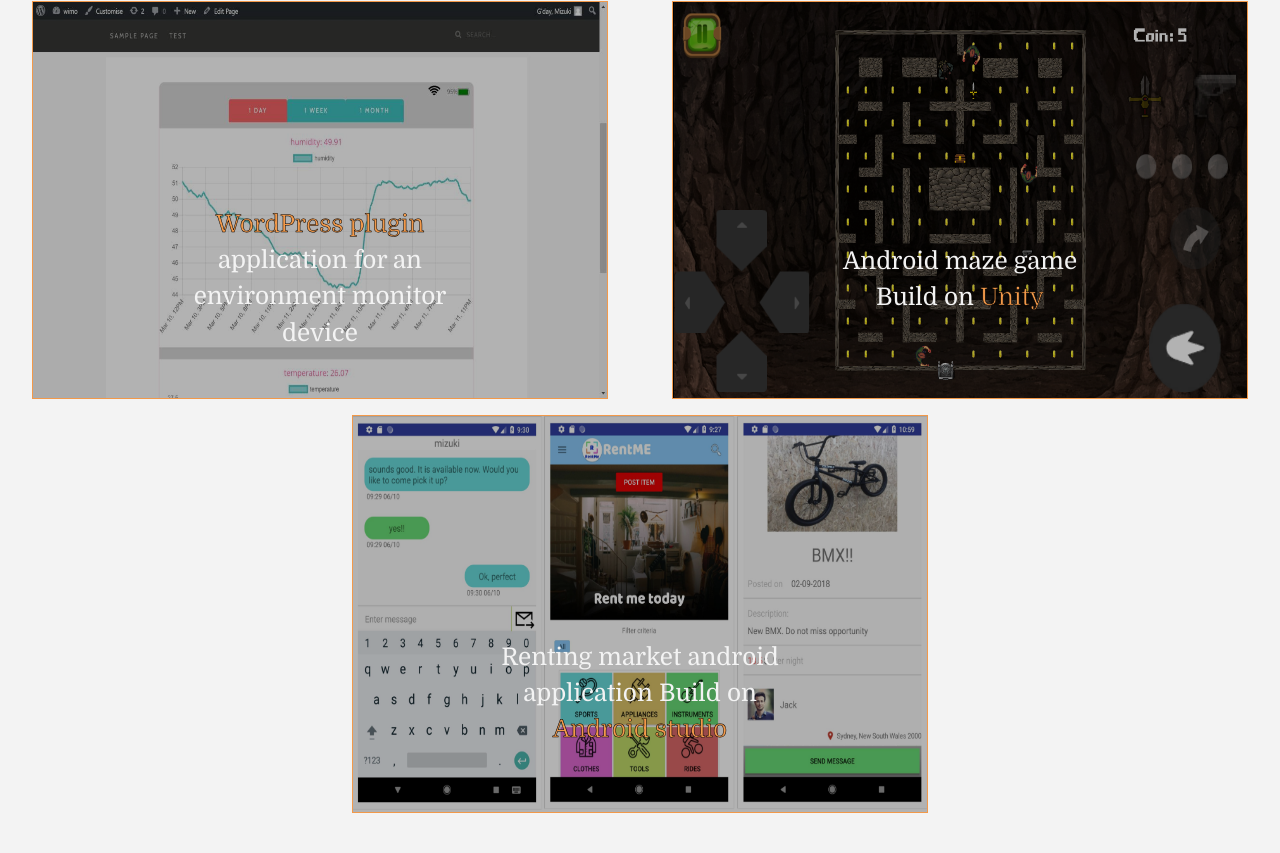
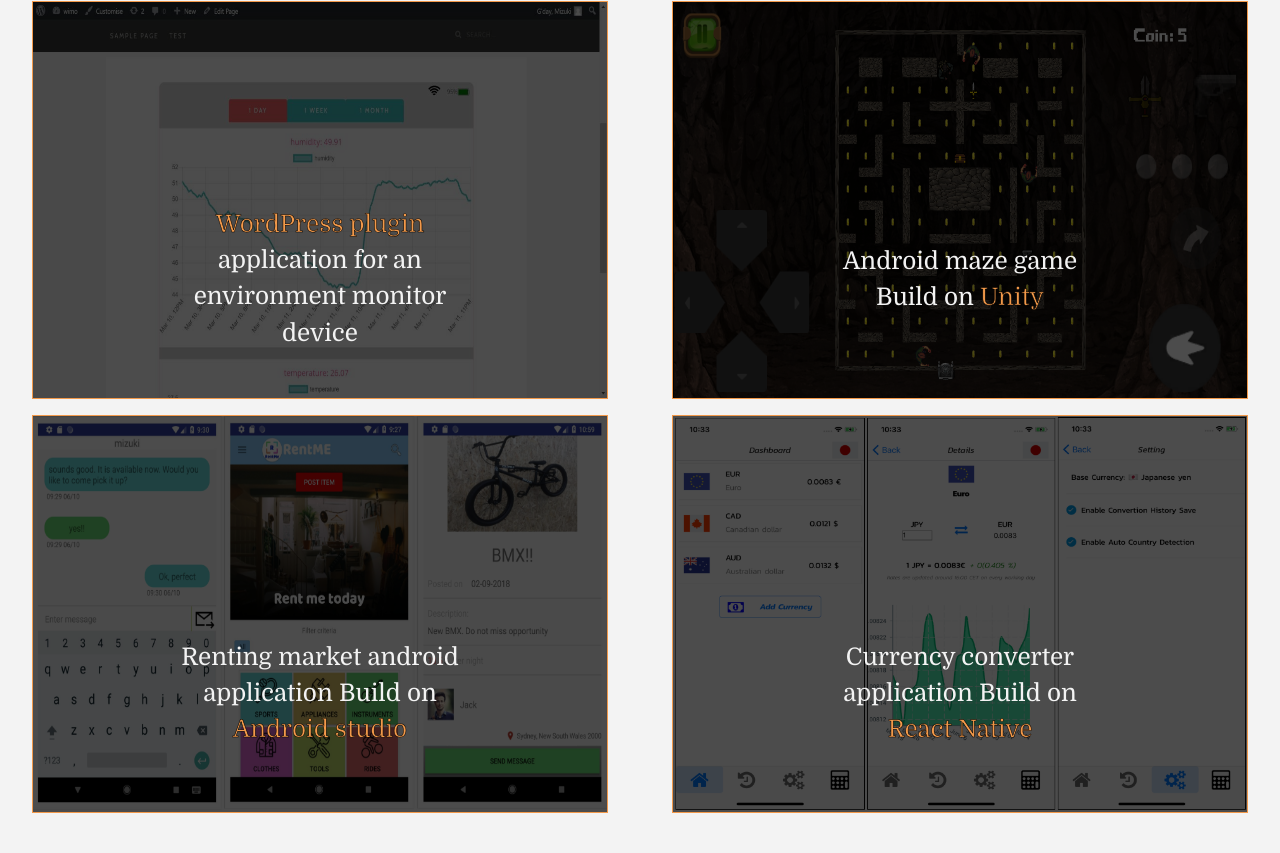
Before and after one commit to MizukiZ/New-Portfolio, a React (Create React App) app: page / in a window 1280 px wide. Shown: the part 2067-2920 px from the top of the page. Built offline with nearby package versions, Linux system fonts and the light colour scheme.

Commit message:
added cc project

```diff
--- a/src/App.css
+++ b/src/App.css
@@ -186,7 +186,7 @@
   display: block;
   width: 100%;
   height: 100%;
-  background-color: rgba(0, 0, 0, 0.3);
+  background-color: rgba(0, 0, 0, 0.7);
 }
 
 .project-item img {
--- a/src/components/Project.js
+++ b/src/components/Project.js
@@ -66,6 +66,16 @@
               </p>
             </a>
           </div>
+
+          <div className="project-item mb-3">
+            <a href="https://github.com/MizukiZ/RentMeMVP">
+              <img src="ccProject.png" alt="projectImg" />
+              <p>
+                Currency converter application Build on{" "}
+                <span>React Native</span>
+              </p>
+            </a>
+          </div>
         </div>
       </div>
     </div>
```
Also changed, not shown: public/ccProject.png (added).
